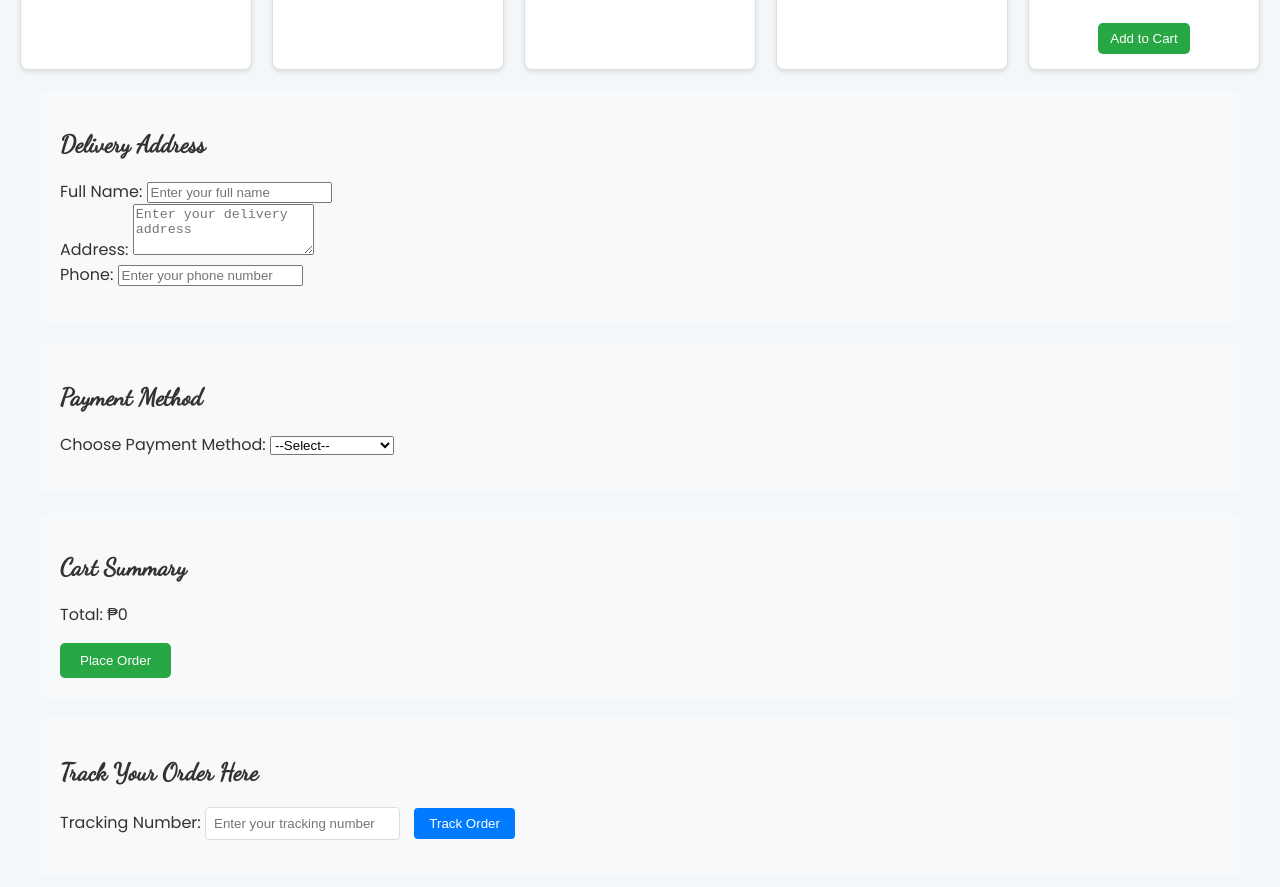
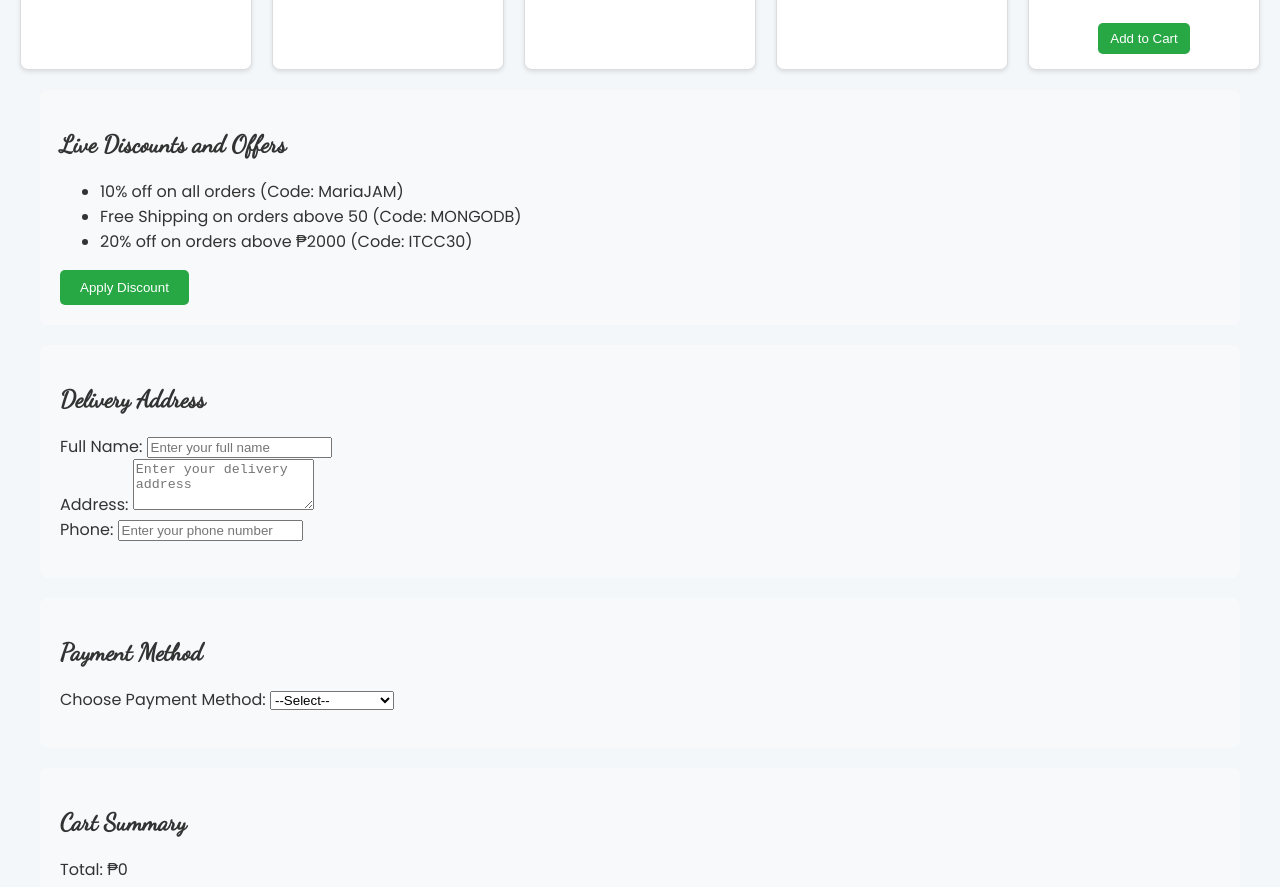
Before and after one commit to Jam9113/jam, a website: page weeb.html in a window 1280 px wide. Shown: the part 1589-2476 px from the top of the page. Drawn offline with Linux system fonts and the light colour scheme.

Commit message:
Update weeb.html

```diff
--- a/weeb.html
+++ b/weeb.html
@@ -234,6 +234,12 @@
             <button onclick="addToCart('Heels', 500)">Add to Cart</button>
         </div>
     </div>
+    <div class="form-section">
+        <h2>Live Discounts and Offers</h2>
+        <ul id="discounts">
+        </ul>
+        <button class="submit-btn" onclick="applyDiscount()">Apply Discount</button>
+    </div>
 
 
     <div class="form-section">
@@ -348,6 +354,50 @@
         document.getElementById('bagIcon').addEventListener('click', () => {
             document.querySelector('.cart-summary').scrollIntoView({ behavior: 'smooth' });
         });
+
+        const discounts = [
+    { code: "MariaJAM", description: "10% off on all orders", percentage: 10 },
+    { code: "MONGODB", description: "Free Shipping on orders above 50", percentage: 50 },
+    { code: "ITCC30", description: "20% off on orders above ₱2000", percentage: 20 },
+];
+
+function displayDiscounts() {
+    const discountsList = document.getElementById('discounts');
+    discounts.forEach((offer, index) => {
+        const li = document.createElement('li');
+        li.textContent = `${offer.description} (Code: ${offer.code})`;
+        li.setAttribute('data-index', index);
+        discountsList.appendChild(li);
+    });
+}
+
+
+function applyDiscount() {
+    const cartTotalElement = document.getElementById('cartTotal');
+    const cartTotal = parseFloat(cartTotalElement.textContent);
+
+    if (cartTotal === 0) {
+        alert("Your cart is empty! Add products to apply a discount.");
+        return;
+    }
+
+    const code = prompt("Enter the discount code:").toUpperCase();
+    const offer = discounts.find(discount => discount.code === code);
+
+    if (!offer) {
+        alert("Invalid discount code! Please try again.");
+        return;
+    }
+
+    const discountAmount = (cartTotal * offer.percentage) / 100;
+    const newTotal = cartTotal - discountAmount;
+
+    cartTotalElement.textContent = newTotal.toFixed(2);
+    alert(`Discount applied! You saved ₱${discountAmount.toFixed(2)}.`);
+}
+
+document.addEventListener('DOMContentLoaded', displayDiscounts);
+
     </script>
 </body>
 </html>
```
